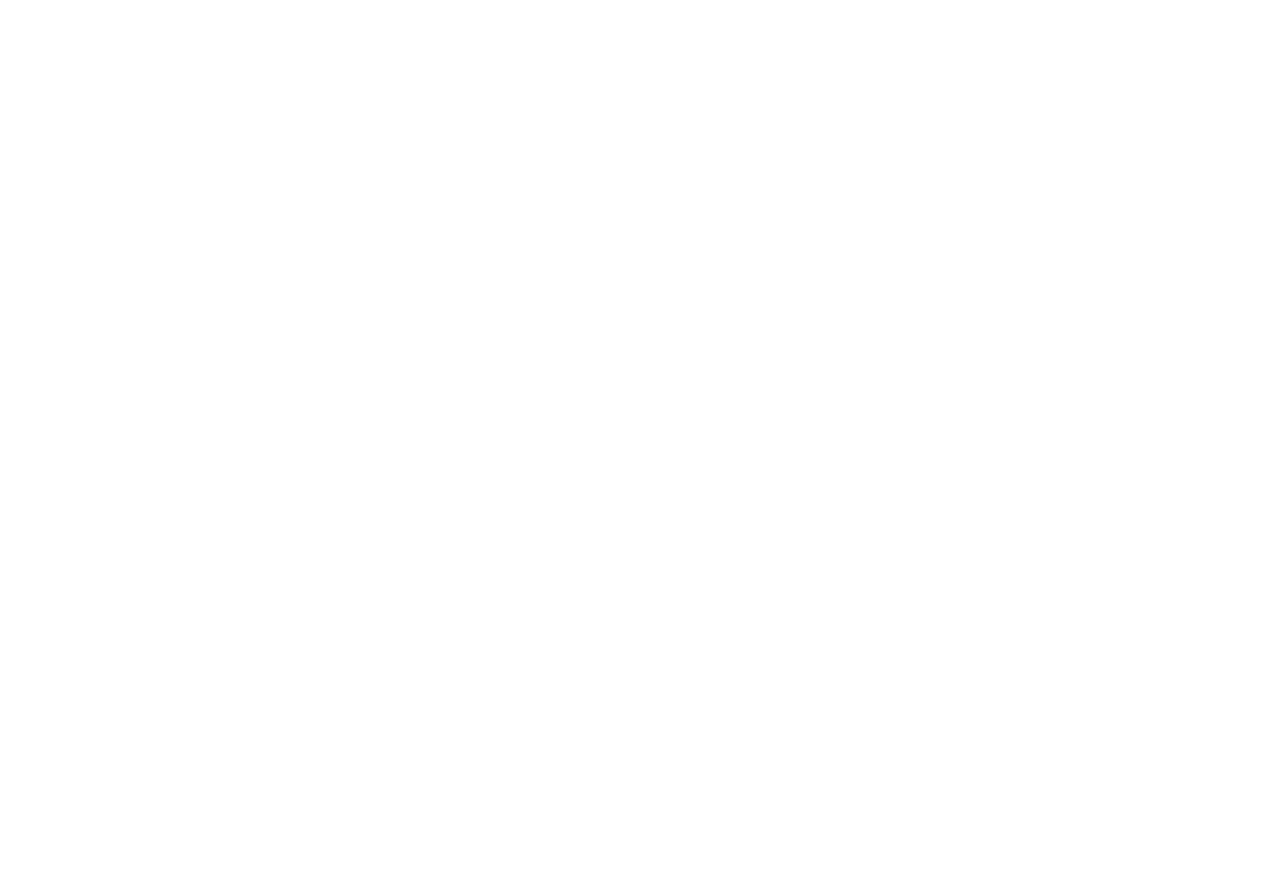
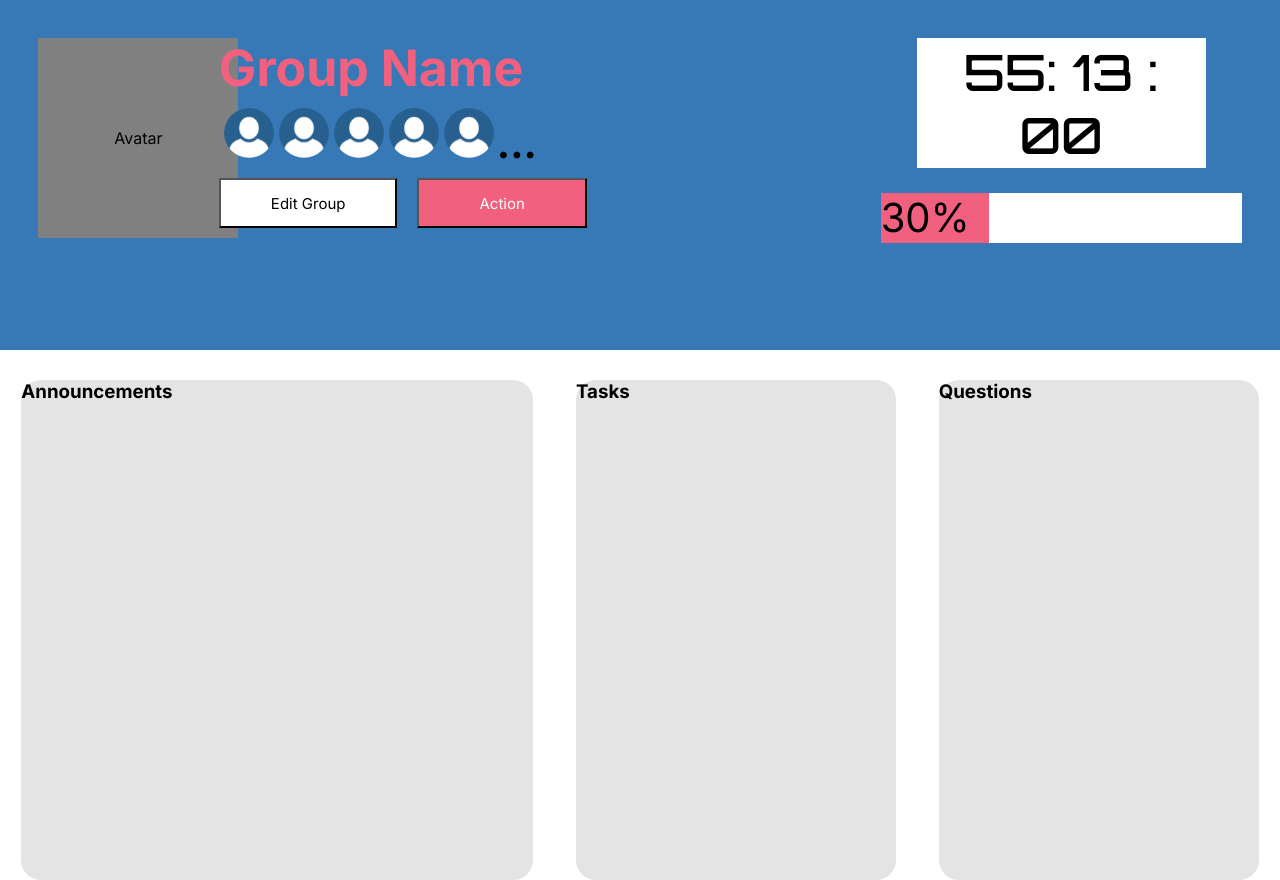
Before and after one commit to aibarrola/SubtleAsianNetwork, a React (Create React App) app: page /group in a window 1280 px wide. Before the commit the page ends 800 px from the top, so only its background shows below. Built offline with nearby package versions, Linux system fonts and the light colour scheme.

Commit message:
added skeleton for group project page

```diff
--- a/src/App.js
+++ b/src/App.js
@@ -9,6 +9,7 @@ import Networking from "./components/pages/Networking/networking";
 import CreateProfilePage2 from "./components/pages/createProfile/createProfilePage2";
 import LogIn from "./components/pages/login/login";
 import EditProfile from "./components/pages/editProfile/editProfile";
+import GroupPage from "./components/pages/groupPage/groupPage";
 
 function App() {
   return (
@@ -41,6 +42,9 @@ function App() {
         <Route path="/user/profile/:id">
           <Profile />
         </Route>
+        <Route path="/group">
+          <GroupPage />
+        </Route>
       </Switch>
     </Router>
   );
--- a/src/components/navbar.css
+++ b/src/components/navbar.css
@@ -1,5 +1,5 @@
-.navbar{
-    background-color: var(--accent-color);
+.navbar {
+  background-color: #69b0f1;
   overflow: hidden;
 }
 
@@ -12,6 +12,6 @@
   font-size: 17px;
 }
 
-  .navbar a:hover{
+.navbar a:hover {
   background-color: white;
 }
--- a/src/components/pages/Profile/profile.css
+++ b/src/components/pages/Profile/profile.css
@@ -1,61 +1,60 @@
-.profileContainer{
+.baseContainer {
   display: grid;
-    /* grid-template-columns: auto 600px auto; */
-
+  grid-template-columns: 1fr 1fr 1fr 1fr;
 }
 
-.profileMain{
+.profileContainer {
+  /* grid-template-columns: auto 600px auto; */
+}
+
+.profileMain {
   display: flex;
-    grid-column: 2/3;
   text-align: center;
   justify-items: center;
   flex-direction: column;
   background-color: white;
 }
 
-.profileMain.header{
+.profileMain.header {
   margin-top: 10px;
   background-color: var(--accent-color);
   padding: 10px 0px;
 }
 
-.header h2{
+.header h2 {
   color: var(--main-blue);
   font-weight: 300;
 }
-.header h3{
+.header h3 {
   font-weight: 200;
 }
 
-
-.profileMain.about{
+.profileMain.about {
   background-color: var(--accent-color);
   margin-top: 10px;
   padding: 10px 0px;
-
 }
 
-.about h2{
+.about h2 {
   color: black;
   font-weight: 400;
   text-align: center;
   margin-bottom: 10px;
 }
 
-.about h3{
+.about h3 {
   font-weight: 200;
   text-align: center;
   margin-bottom: 20px;
 }
 
-
-.profileMain.network{
+.profileMain.network {
   background-color: var(--accent-color);
   margin-top: 10px;
   padding: 10px 0px;
 }
 
-.network h2{
+.network h2 {
   color: black;
   font-weight: 400;
 }
--- a/src/components/pages/Profile/profile.jsx
+++ b/src/components/pages/Profile/profile.jsx
@@ -1,42 +1,44 @@
-import React, { useState, useEffect } from 'react'
-import {useParams} from 'react-router-dom';
-import Axios from 'axios'
-import './profile.css'
-import '../../baseGrid.css'
-import Navbar from '../../navbar'
-import Sidebar from '../../sidebar'
+import React, { useState, useEffect } from "react";
+import { useParams } from "react-router-dom";
+import Axios from "axios";
+import "./profile.css";
+import "../../baseGrid.css";
+import Navbar from "../../navbar";
+import Sidebar from "../../sidebar";
 
 import { getJwt } from "../../Helpers/jwt";
 
-
-function Profile(){
-
+function Profile() {
   const [user, setUser] = useState([]);
   const [token, setToken] = useState();
-    let {id} = useParams();
-
+  let { id } = useParams();
 
   useEffect(() => {
-        Axios.get(`https://san-api.herokuapp.com/users/${id}`)
-            .then(response => {
+    Axios.get(`https://san-api.herokuapp.com/users/${id}`).then((response) => {
       console.log(response.data);
       setUser(response.data);
-            })
-    }, [])
+    });
+  }, []);
 
-    return(
+  return (
     <section>
       <Navbar />
       <div className="baseContainer">
-                <div className="sideContainer">
+        {/* <div className="sideContainer">
                     <Sidebar />
-                </div>
+                </div> */}
         <div className="mainContainer">
           <div className="profileContainer">
             <div className="profileMain">
               <div className="profileMain header">
-                                <h1> {user.firstName} {user.lastName} </h1>
-                                <h3> {user.profession} • {user.ethnicity} • {user.location} </h3>
+                <h1>
+                  {" "}
+                  {user.firstName} {user.lastName}{" "}
+                </h1>
+                <h3>
+                  {" "}
+                  {user.profession} • {user.ethnicity} • {user.location}{" "}
+                </h3>
               </div>
               <div className="profileMain about">
                 <h2> About </h2>
@@ -46,14 +48,15 @@ function Profile(){
               </div>
               <div className="profileMain network">
                 <h2> Network </h2>
-
               </div>
             </div>
           </div>
         </div>
+        <div className="backTest">hi</div>
+        <div className="backtest2">hello</div>
       </div>
     </section>
-    )
+  );
 }
 
 export default Profile;
--- /dev/null
+++ b/src/components/pages/groupPage/groupPage.css
@@ -0,0 +1,132 @@
+@import url("https://fonts.googleapis.com/css2?family=Orbitron:wght@500&display=swap");
+
+.groupPageContainer {
+}
+
+.groupHeader {
+  display: grid;
+  padding: 3%;
+  row-gap: 10px;
+  grid-template-columns: 15% 55% 1fr;
+  grid-template-rows: 60px 60px 50px;
+  background-color: var(--secondary-blue);
+
+  height: 350px;
+}
+
+.groupPic {
+  grid-row: 1/3;
+  grid-template-columns: 1/2;
+  width: 200px;
+  height: 200px;
+  display: flex;
+  justify-content: center;
+  align-items: center;
+  background-color: gray;
+}
+
+.groupName {
+  color: var(--accent-color);
+  font-weight: bold;
+  grid-row: 1/2;
+  grid-column: 2/3;
+}
+
+.profileCircle {
+  margin-left: 5px;
+  width: 50px;
+  height: 50px;
+  border-radius: 150px;
+}
+
+.moreUsers {
+  height: 100%;
+
+  text-align: center;
+  margin-left: 3px;
+  font-size: 40px;
+  font-weight: bolder;
+  color: black;
+}
+
+.groupButtonContainer {
+  display: flex;
+  flex-direction: row;
+  grid-row: 3/4;
+  grid-column: 2/3;
+  justify-content: start;
+}
+
+.editGroup {
+  background-color: white;
+  padding: 10px 50px;
+  font-size: 15px;
+}
+
+.actionBTN {
+  background-color: var(--accent-color);
+  color: white;
+  padding: 10px 60px;
+  margin-left: 20px;
+  font-size: 15px;
+}
+
+.countDownContainer {
+  display: flex;
+  justify-self: center;
+  align-items: center;
+  font-family: "Orbitron", sans-serif;
+  font-size: 50px;
+  grid-row: 1/3;
+  width: 80%;
+  grid-column: 3/4;
+  background-color: #fff;
+  justify-content: center;
+  text-align: center;
+}
+
+.progressBar {
+  background-color: #fff;
+  height: 100%;
+  grid-row: 3/4;
+  grid-column: 3/4;
+}
+.loadingProgress {
+  height: 100%;
+  background-color: var(--accent-color);
+  width: 30%;
+  font-weight: 400;
+  font-size: 40px;
+  text-justify: center;
+  text-align: start;
+}
+
+.listContainer {
+  display: flex;
+  flex-direction: row;
+  width: 100%;
+  height: 500px;
+  margin-top: 30px;
+  justify-content: space-around;
+}
+
+.announcements {
+  width: 40%;
+  justify-content: center;
+  background-color: var(--primary-border-color);
+  border-radius: 20px;
+}
+
+.tasks {
+  justify-content: center;
+  width: 25%;
+  background-color: var(--primary-border-color);
+  border-radius: 20px;
+}
+
+.questionsAnswers {
+  justify-content: center;
+  width: 25%;
+  background-color: var(--primary-border-color);
+  border-radius: 20px;
+}
--- /dev/null
+++ b/src/components/pages/groupPage/groupPage.jsx
@@ -0,0 +1,66 @@
+import React from "react";
+import "./groupPage.css";
+import Navbar from "../../navbar";
+
+const editProfile = (props) => {
+  return (
+    <section className="groupPageContainer">
+      {/*  <Navbar /> */}
+      <div className="groupHeader">
+        <div className="groupPic "> Avatar </div>
+        <h1 className="groupName"> Group Name</h1>
+
+        <div className="memberAvatarsContainer">
+          <img
+            src="/images/createProfile/profilepic.svg"
+            alt="Profile Default"
+            className="profileCircle"
+          />
+          <img
+            src="/images/createProfile/profilepic.svg"
+            alt="Profile Default"
+            className="profileCircle"
+          />
+          <img
+            src="/images/createProfile/profilepic.svg"
+            alt="Profile Default"
+            className="profileCircle"
+          />
+          <img
+            src="/images/createProfile/profilepic.svg"
+            alt="Profile Default"
+            className="profileCircle"
+          />
+          <img
+            src="/images/createProfile/profilepic.svg"
+            alt="Profile Default"
+            className="profileCircle"
+          />
+          <span className="moreUsers">...</span>
+        </div>
+        <div className="groupButtonContainer">
+          <button className="editGroup"> Edit Group </button>
+          <button className="actionBTN"> Action </button>
+        </div>
+        <div className="countDownContainer">55: 13 : 00</div>
+        <div className="progressBar">
+          <div className="loadingProgress"> 30% </div>
+        </div>
+      </div>
+
+      <div className="listContainer">
+        <div className="announcements">
+          <h3> Announcements </h3>
+        </div>
+        <div className="tasks">
+          <h3> Tasks </h3>
+        </div>
+        <div className="questionsAnswers">
+          <h3> Questions </h3>
+        </div>
+      </div>
+    </section>
+  );
+};
+
+export default editProfile;
--- a/src/index.css
+++ b/src/index.css
@@ -20,9 +20,11 @@
   --btn-hover-color: #fa305c;
 
   --main-blue: #057be8;
+  --secondary-blue: #3779b6;
   --btn-blue-hover: #3a8fdf;
 
-  --link-color:#5D98B9;
+  --link-color: #5d98b9;
+  --primary-border-color: #e4e4e4;
   --gray-border-color: #96a3aa;
 }
 
```
Lines whose indentation alone changed are shown as unchanged.
